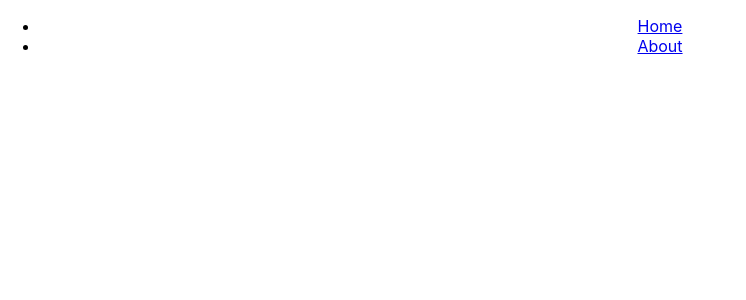
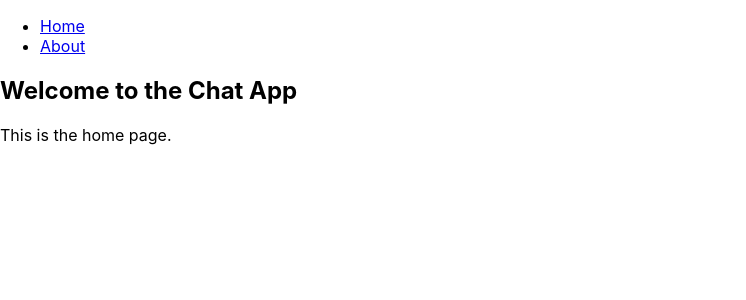
Before and after one commit to Kamente/let-s-chat, a React (Create React App) app: page / in a window 1280 px wide. Shown: the top 300 px of the page, without its empty margins (0-746 px from the left). Built offline with nearby package versions, Linux system fonts and the light colour scheme.

Commit message:
path addition

```diff
--- a/src/App.js
+++ b/src/App.js
@@ -1,25 +1,22 @@
 import React from 'react';
 import './App.css';
 import { BrowserRouter as Router, Route, Routes } from 'react-router-dom';
-import Navbar from './components/Navbar';
+import NavBar from "./components/NavBar"
 import Home from './components/Home';
 import About from './components/About';
 
 function App() {
   return (
-    <div className="App">
       <Router>
-        <div className="App">
-          <Navbar />
+        <div>
+          <NavBar />
           <Routes>
-            <Route path="/" exact component={Home} />
-            <Route path="/about" exact component={About} />
-            <Route path="/navbar" exact component={Navbar} />
+            <Route path="/" element={<Home />} />
+            <Route path="/about" element={<About />}/>
           </Routes>
-        </div>
+          </div>
       </Router>
-    </div>
   );
-}
+};
 
 export default App;
```
